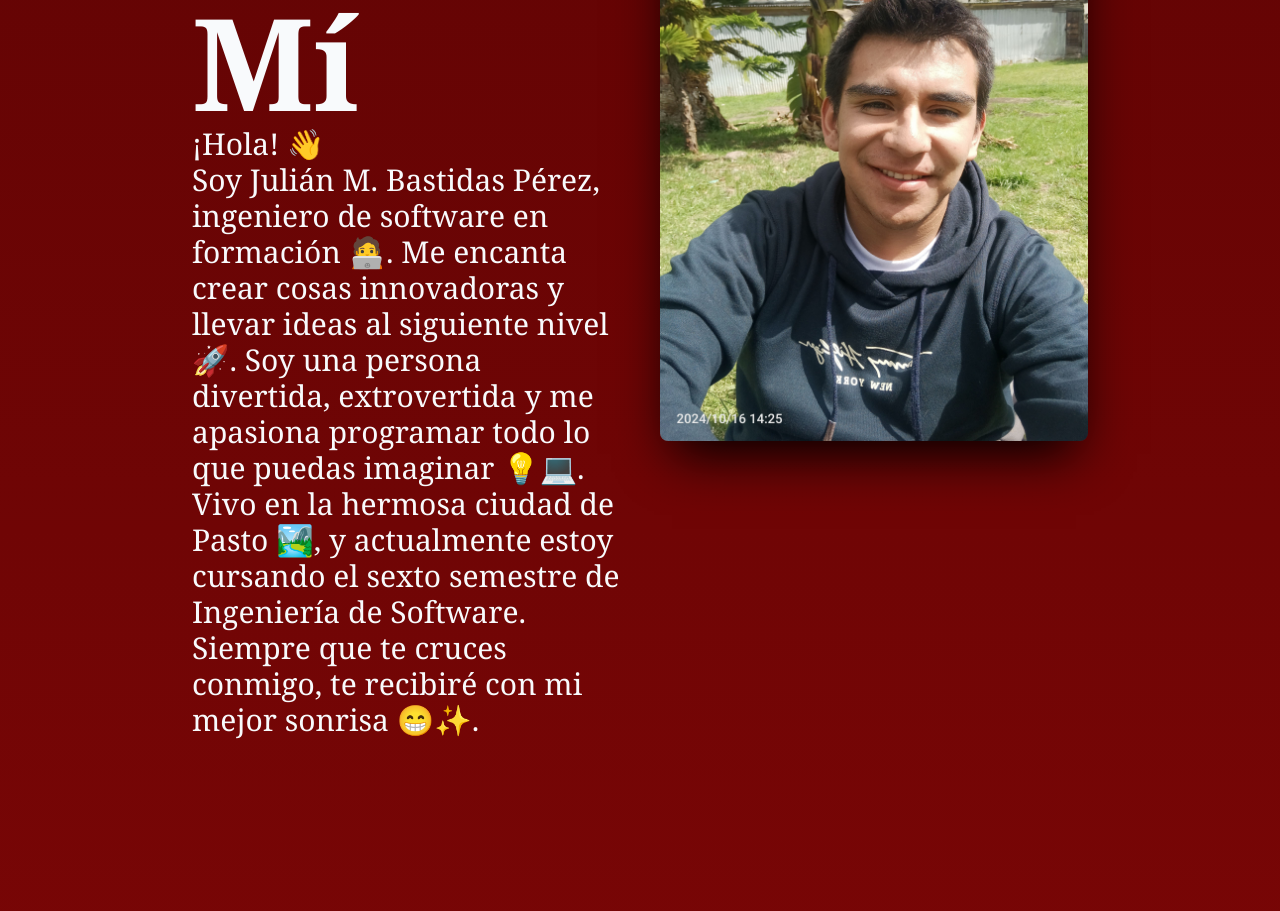
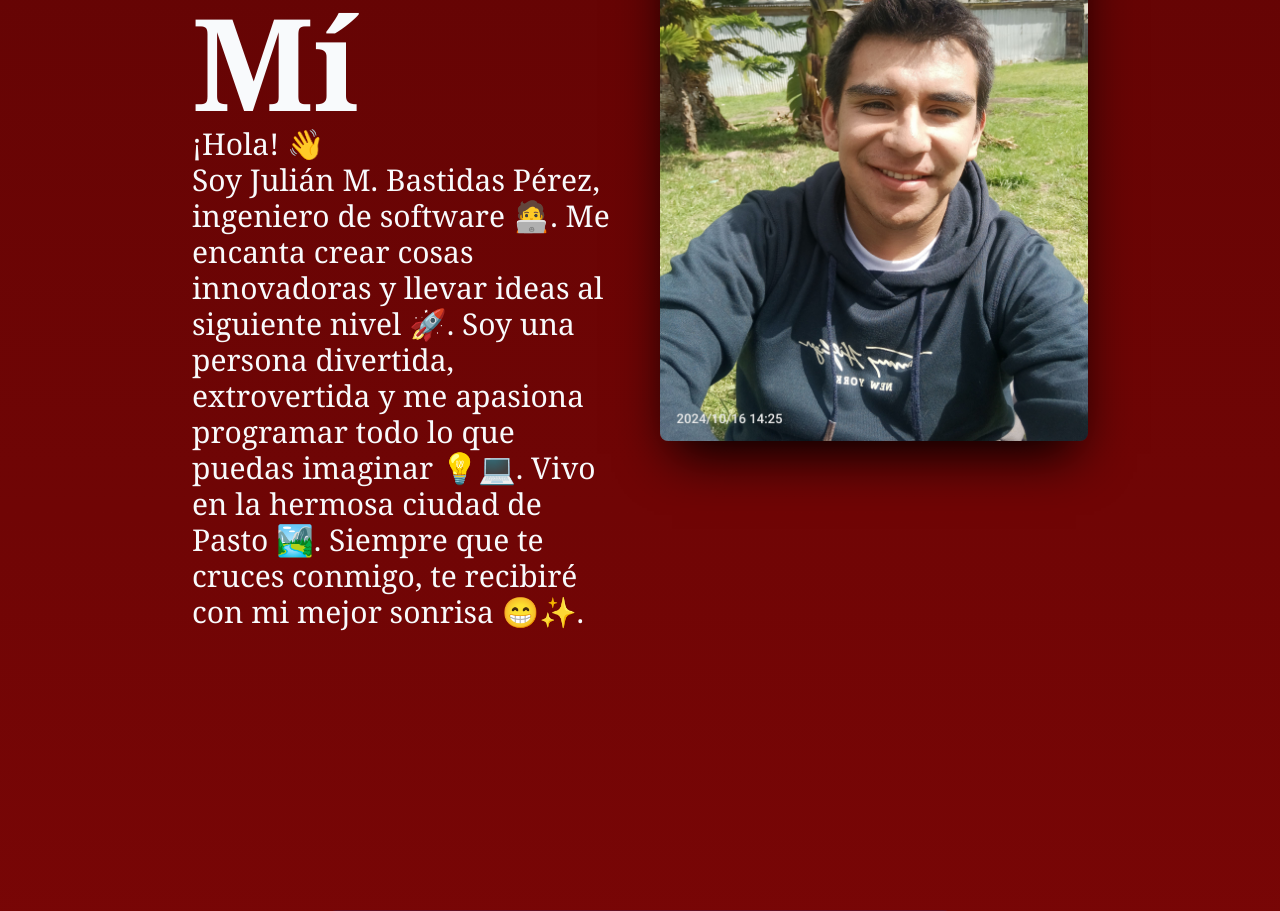
Before and after one commit to JulianMbp/portfolio, a Next.js app: page / in a window 1280 px wide. Shown: the part 1260-2171 px from the top of the page. Built offline with nearby package versions, Linux system fonts and the light colour scheme.

Commit message:
fix about me

```diff
--- a/app/sections/aboutMe.tsx
+++ b/app/sections/aboutMe.tsx
@@ -21,10 +21,10 @@ const aboutMe = () => {
                     transition={{ duration: 0.8, delay: 0.2 }}
                     className="text-3xl order-3 md:order-3 text-slate-50 col-span-2 md:col-span-1">
                     ¡Hola! 👋 <br />
-                    Soy Julián M. Bastidas Pérez, ingeniero de software en formación 🧑‍💻.
+                    Soy Julián M. Bastidas Pérez, ingeniero de software 🧑‍💻.
                     Me encanta crear cosas innovadoras y llevar ideas al siguiente nivel 🚀.
                     Soy una persona divertida, extrovertida y me apasiona programar todo lo que puedas imaginar 💡💻.
-                    Vivo en la hermosa ciudad de Pasto 🏞️, y actualmente estoy cursando el sexto semestre de Ingeniería de Software.
+                    Vivo en la hermosa ciudad de Pasto 🏞️.
                     Siempre que te cruces conmigo, te recibiré con mi mejor sonrisa 😁✨.
                 </motion.p>
 
```
